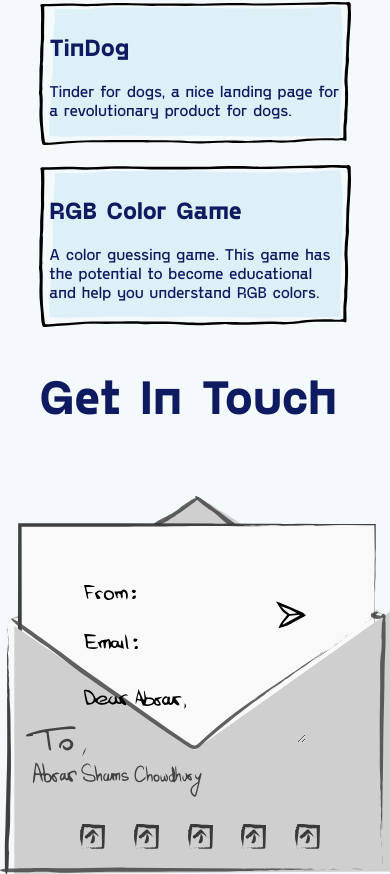
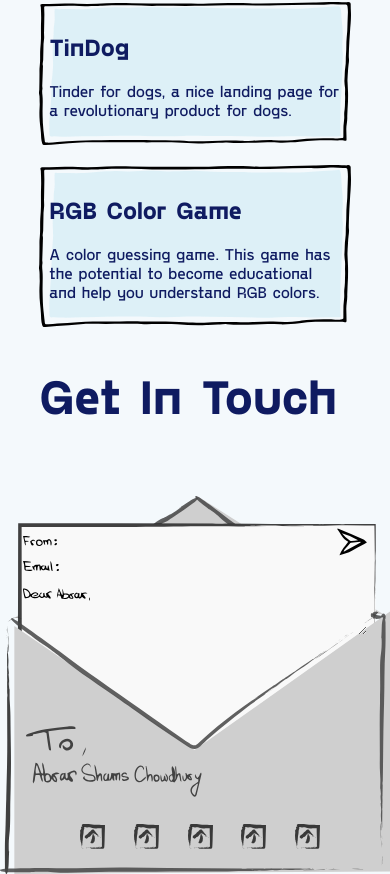
Before and after one commit to AbrarChowdhury/next-portfolio, a Next.js app: page / in a window 390 px wide. Shown: the part 5217-6091 px from the top of the page. Built offline with nearby package versions, Linux system fonts and the light colour scheme.

Commit message:
make contact somewhat responsive

```diff
--- a/components/Contact.js
+++ b/components/Contact.js
@@ -56,6 +56,7 @@ const ContactForm = () => {
           src='email_to.svg'
           style={{ maxWidth: "600px", margin: "0 auto" }}
         />
+
         <div
           style={{
             display: "flex",
@@ -85,8 +86,8 @@ const ContactForm = () => {
           >
             <img
               src='email_from.svg'
-              height={"15"}
-              style={{ marginRight: "10px", marginBottom: "-3px" }}
+              className="label"
+              style={{ marginRight: "10px", marginBottom: "-3px", height:"15px" }}
             />
             <input
               type='text'
@@ -110,9 +111,10 @@ const ContactForm = () => {
                 height: "30px",
               }}
             ></div>
-            <div style={{ marginTop: "10px", marginBottom: "20px" }}>
+            <div className="email_cont" style={{ marginTop: "10px", marginBottom: "20px" }}>
               <img
                 src='email_email.svg'
+                className="label"
                 height={"15"}
                 style={{ marginRight: "10px", marginBottom: "-3px" }}
               />
@@ -128,6 +130,7 @@ const ContactForm = () => {
 
             <img
               src='email_dear.svg'
+              className="message_label"
               height={"20"}
               style={{ marginRight: "10px", marginBottom: "-3px" }}
             />
--- a/styles/globals.css
+++ b/styles/globals.css
@@ -92,6 +92,8 @@ input:focus-visible {
   display: grid;
   gap: 20px;
 }
+
+/* CONTACT */
 @media (max-width: 900px) {
   .petProjectContainer {
     grid-template-columns: repeat(2, 1fr);
@@ -100,6 +102,23 @@ input:focus-visible {
 @media (max-width: 600px) {
   .petProjectContainer {
     grid-template-columns: repeat(1, 1fr);
+  }
+  /* CONTACT */
+  #contact-form {
+    padding: 8vw 6vw !important;
+  }
+  .label {
+    height: 10px !important;
+  }
+  .email_cont{
+    margin-top: 5px !important;
+    margin-bottom: 10px !important;
+  }
+  .message_label {
+    height: 13px;
+  }
+  #front_1_ {
+    display: none !important;
   }
 }
 @media (max-width: 1100px) {
```
Also changed, not shown: public/email_to.svg, public/mail.svg.
